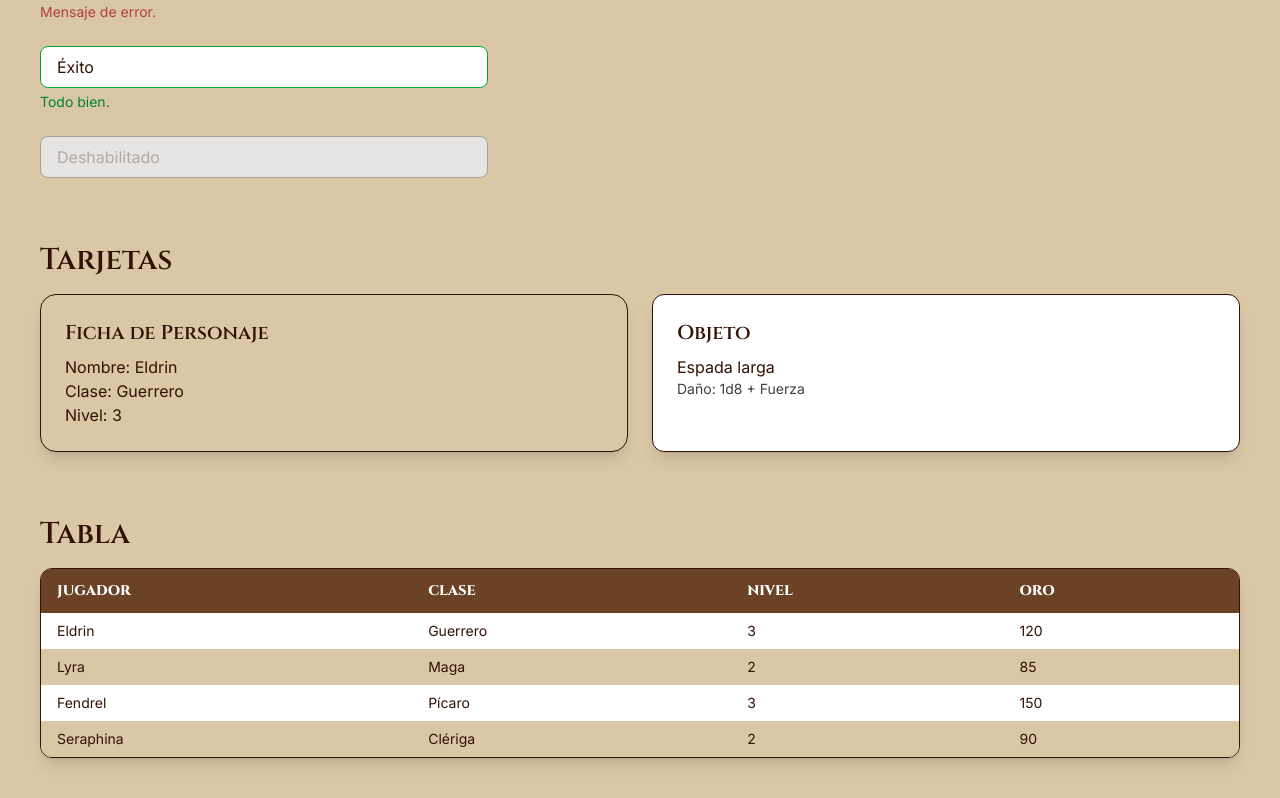
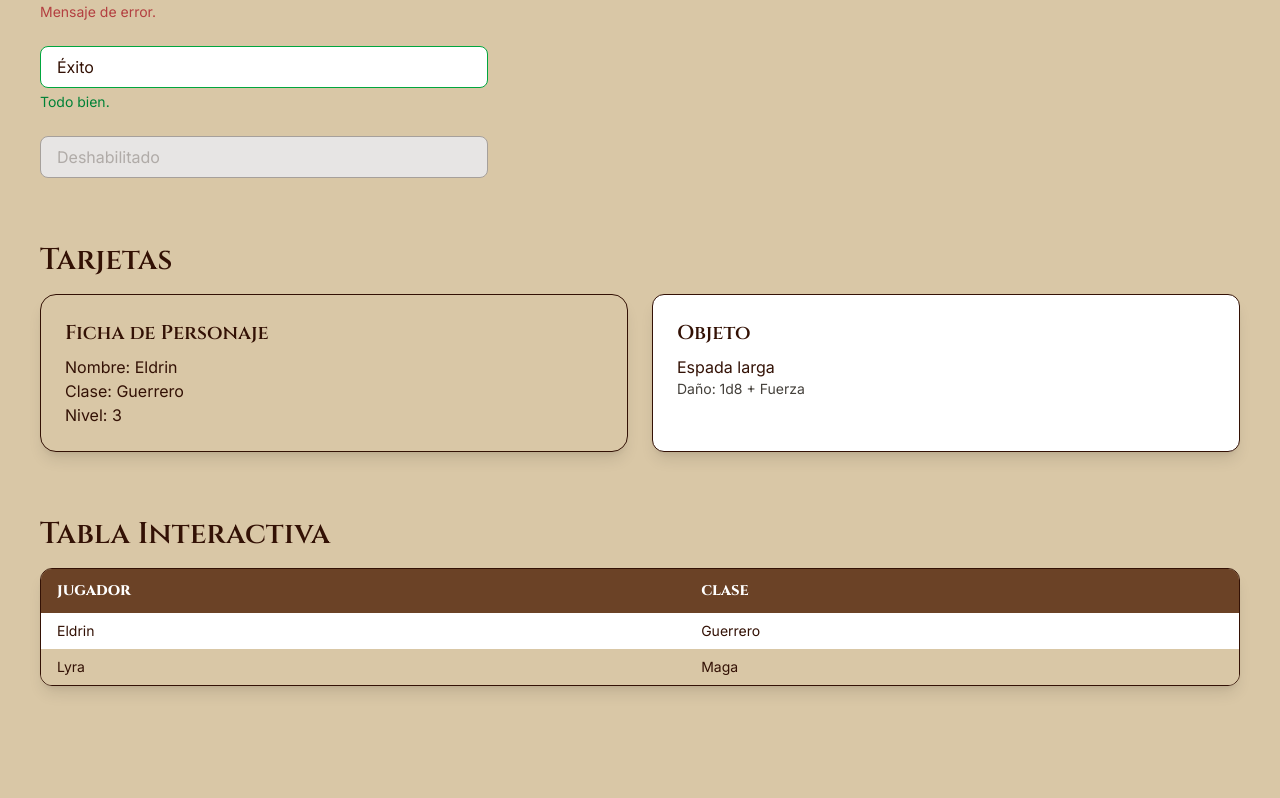
Before and after one commit to Santiajo/DBN, a Next.js app in the folder frontend/: page /ui-kit in a window 1280 px wide. Shown: the part 696-1494 px from the top of the page. After the commit the page ends 1422 px from the top, so only its background shows below. Built offline with nearby package versions, Linux system fonts and the light colour scheme.

Commit message:
Fixeo de errores del frontend - modified:   frontend/src/app/ui-kit/page.tsx

```diff
--- a/frontend/src/app/ui-kit/page.tsx
+++ b/frontend/src/app/ui-kit/page.tsx
@@ -1,23 +1,23 @@
+'use client';
+
 import Button from "@/components/button";
 import Input from "@/components/input";
 import Card from "@/components/card";
 import Table from "@/components/table";
-
-const tableHeaders = [
-  { key: 'jugador', label: 'Jugador' },
-  { key: 'clase', label: 'Clase' },
-  { key: 'nivel', label: 'Nivel' },
-  { key: 'oro', label: 'Oro' },
-];
-
-const tableData = [
-  { jugador: 'Eldrin', clase: 'Guerrero', nivel: 3, oro: 120 },
-  { jugador: 'Lyra', clase: 'Maga', nivel: 2, oro: 85 },
-  { jugador: 'Fendrel', clase: 'Pícaro', nivel: 3, oro: 150 },
-  { jugador: 'Seraphina', clase: 'Clériga', nivel: 2, oro: 90 },
-];
+import { useState } from 'react';
 
 export default function UIKitPage() {
+  const [selectedRow, setSelectedRow] = useState<Record<string, any> | null>(null);
+
+  const tableHeaders = [
+    { key: 'jugador', label: 'Jugador' },
+    { key: 'clase', label: 'Clase' },
+  ];
+  const tableData = [
+    { jugador: 'Eldrin', clase: 'Guerrero' },
+    { jugador: 'Lyra', clase: 'Maga' },
+  ];
+
   return (
     <main className="p-10 space-y-16">
       <section>
@@ -69,8 +69,17 @@ export default function UIKitPage() {
       </section>
 
       <section>
-        <h2 className="font-title text-3xl mb-4">Tabla</h2>
-        <Table headers={tableHeaders} data={tableData} />
+        <h2 className="font-title text-3xl mb-4">Tabla Interactiva</h2>
+        <Table
+          headers={tableHeaders}
+          data={tableData}
+          onRowClick={(row) => setSelectedRow(row)}
+        />
+        {selectedRow && (
+          <p className="mt-4 font-body">
+            Fila seleccionada: {JSON.stringify(selectedRow)}
+          </p>
+        )}
       </section>
     </main>
   );
```
